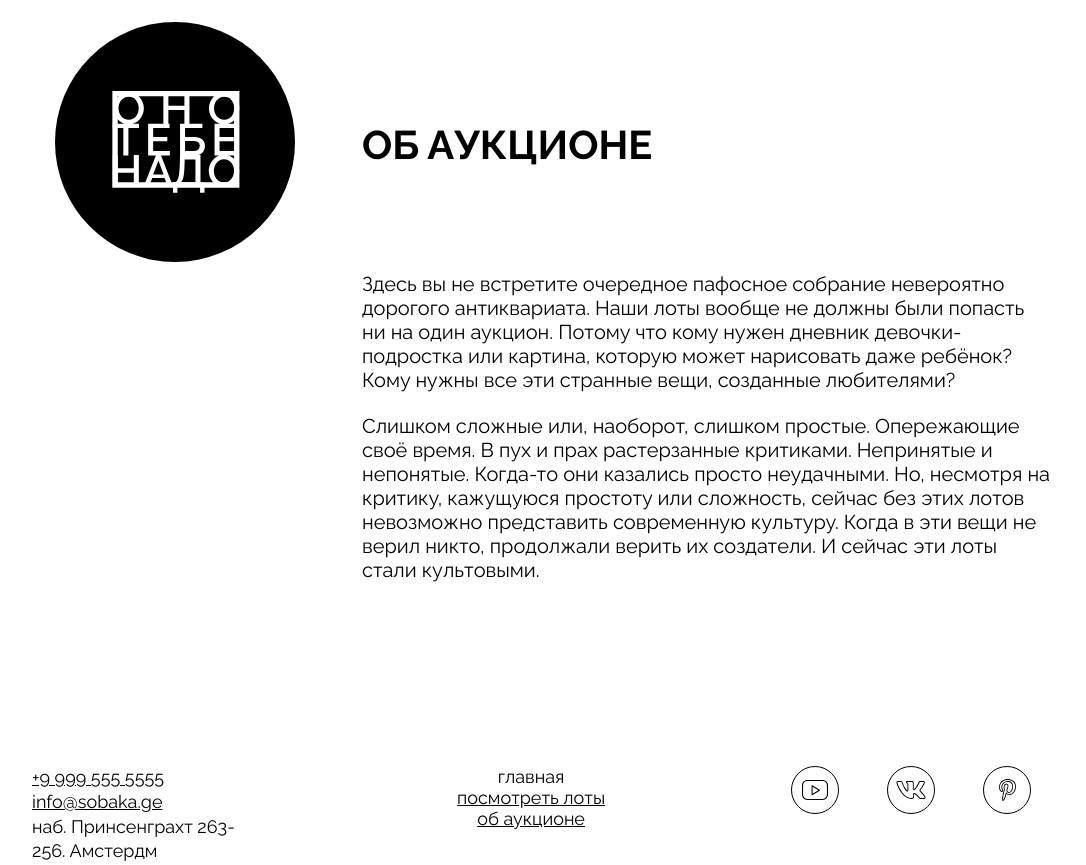
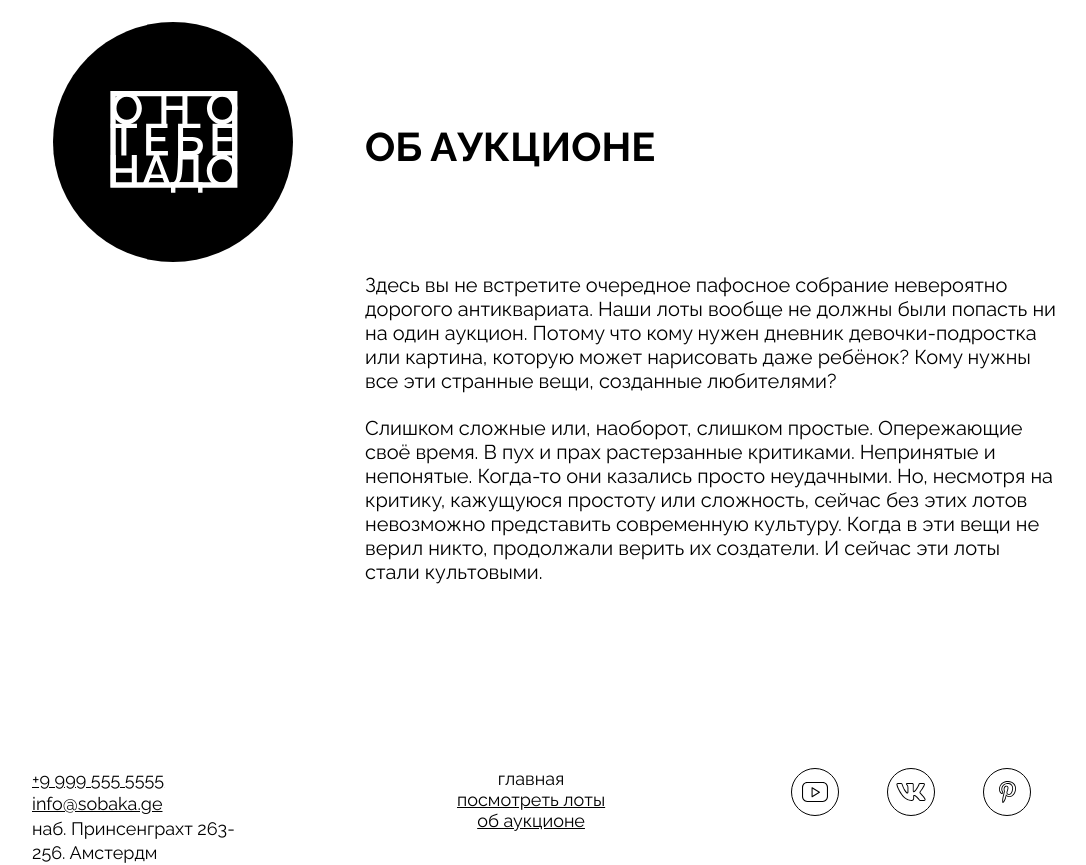
Before and after one commit to Fortuna0006/ono-tebe-nado, a plain HTML site: page index.html in a window 1280 px wide. Shown: the part 2080-2945 px from the top of the page, without its empty margins (108-1194 px from the left). Drawn offline with Linux system fonts and the light colour scheme.

Commit message:
last commit(4).....

```diff
--- a/index.html
+++ b/index.html
@@ -66,15 +66,15 @@
         </div>
       </section>
       <section class="lots" id="lots">
-        <h3 class="lots_heading">лоты</h3>
+        <h2 class="lots_heading">лоты</h2>
         <ul class="lots_card-list">
           <li class="lots_card-list-item">
             <a class="card-link">
               <article class="card card_type_film">
                 <div class="overlay"></div>
-                <h3 class="card_title">
+                <h2 class="card_title">
                   Фильм режиссёра, который бросил киношколу
-                </h3>
+                </h2>
                 <p class="card_text card_text_film">
                   Не просто бросил, а ушёл с первой лекции. Какой была бы ваша
                   ставка, если бы вы не знали, что режиссёр — Пол Томас
@@ -128,16 +128,16 @@
             alt="Оно тебе надо"
           />
         </div>
-        <div class="about_column">
           <h3 class="about_title">об аукционе</h3>
-          <p class="about_text">
+          <div class="about_text">
+          <p class="about_text-no-container">
             Здесь вы не встретите очередное пафосное собрание невероятно
             дорогого антиквариата. Наши лоты вообще не должны были попасть ни на
             один аукцион. Потому что кому нужен дневник девочки-подростка или
             картина, которую может нарисовать даже ребёнок? Кому нужны все эти
             странные вещи, созданные любителями?
           </p>
-          <p class="about_text">
+            <p class="about_text-no-container">
             Слишком сложные или, наоборот, слишком простые. Опережающие своё
             время. В пух и прах растерзанные критиками. Непринятые и непонятые.
             Когда-то они казались просто неудачными. Но, несмотря на критику,
@@ -145,6 +145,7 @@
             представить современную культуру. Когда в эти вещи не верил никто,
             продолжали верить их создатели. И сейчас эти лоты стали культовыми.
           </p>
+        </div>
         </div>
       </section>
     </main>
--- a/styles/style.css
+++ b/styles/style.css
@@ -255,16 +255,26 @@
 }
 
 .about {
-  margin-top: 180px;
+  display: grid;
+  grid-template-columns: repeat(1, 1fr);
+  grid-template-rows: repeat(2, 1fr);
+  grid-template-areas:
+    "logo title"
+    ". text";
+  margin-top: 120px;
+  margin-left: 24px;
+  margin-right: 24px;
+  column-gap: 72px;
 }
-
 .about_logo {
   display: flex;
   width: 240px;
   height: 240px;
-  margin-left: 73px;
+  margin-left: 47px;
+  margin-top: 60px;
   background-color: #000;
   border-radius: 200px;
+  grid-area: logo;
 }
 
 .about_logo-image {
@@ -274,36 +284,31 @@
   margin: auto;
 }
 
-.about_column {
-  display: flex;
-  flex-direction: column;
-  padding-left: 380px;
-  gap: 22px;
-}
-
 .about_title {
   display: flex;
-  position: relative;
-  bottom: 140px;
   text-transform: uppercase;
   font-size: 40px;
   font-weight: 700;
+  margin-top: 60px;
   line-height: 46px;
+  align-self: center;
+  grid-area: title;
 }
 
 .about_text {
-  padding-right: 30px;
-  position: relative;
-  bottom: 58px;
+  display: flex;
+  flex-direction: column;
   font-weight: 400;
   font-size: 20px;
   line-height: 24px;
+  gap: 23px;
+  grid-area: text;
 }
 
 .footer {
   display: flex;
   margin: auto;
-  margin-top: 126px;
+  margin-top: 184px;
   margin-left: 50px;
   margin-right: 50px;
 }
```
